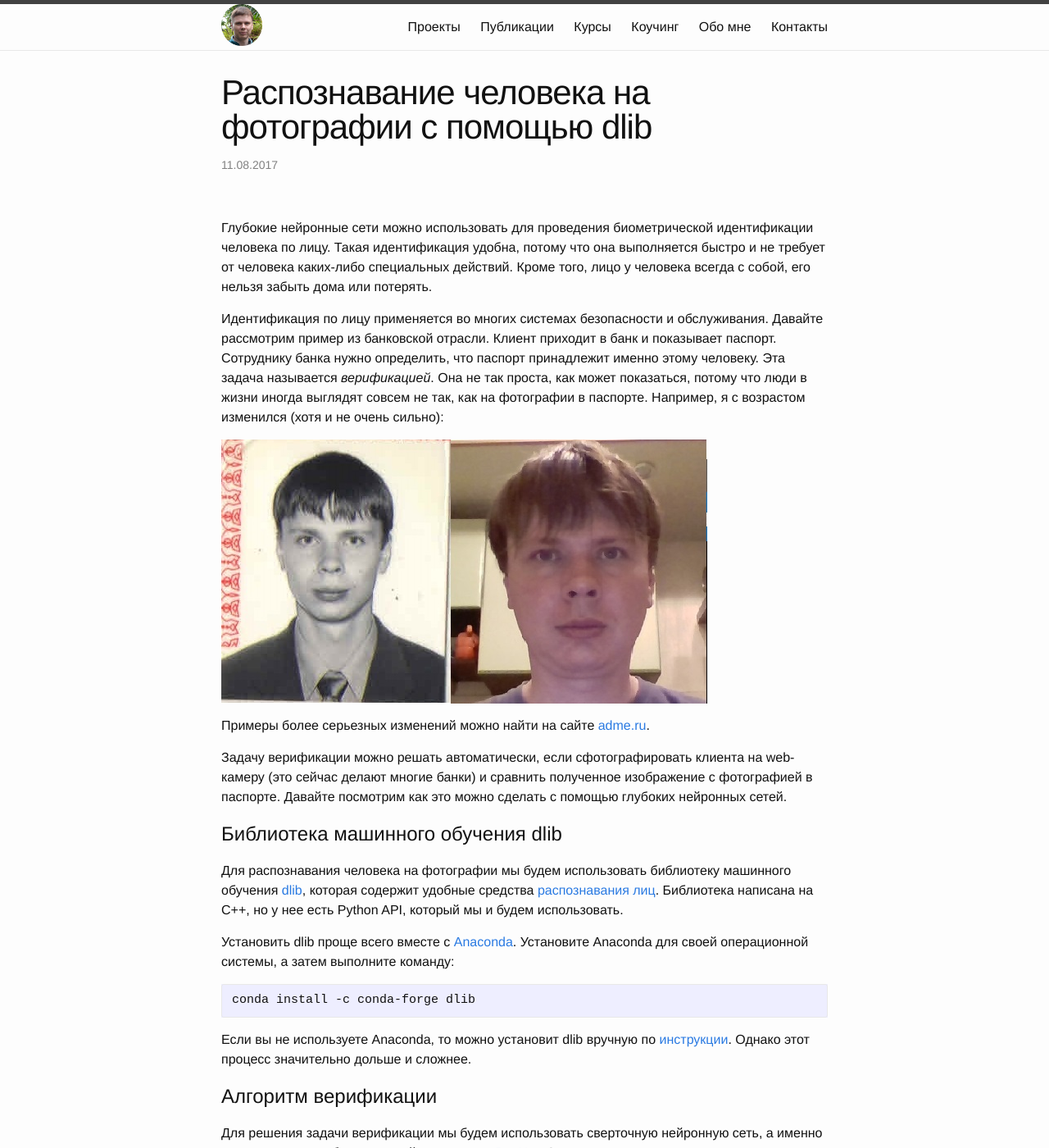
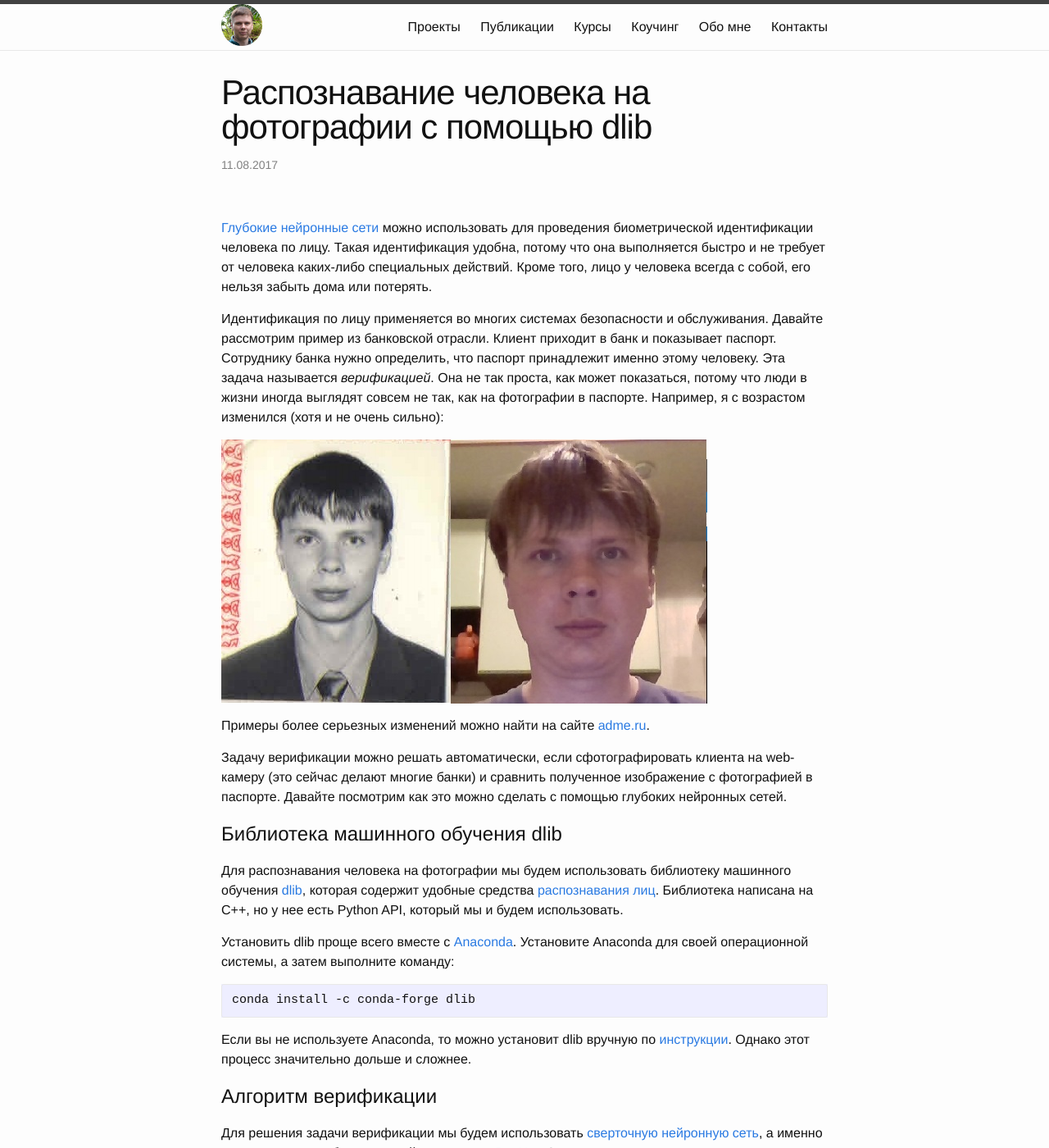
Before and after one commit to sozykin/asozykin.ru, a Jekyll site: the page built from _posts/2017-08-11-Foto-Verification-with-Dlib.md, in a window 1280 px wide and 1400 px high. Shown: the whole window at 82% size. Built offline with Jekyll 4.4.1, drawn with Linux system fonts in a browser that asks for light colours; comment, search, counter and statistics services are not loaded; part of the change alters nothing that is shown; some of the changed text lies outside the part shown.

Commit message:
Updated foto verification example

```diff
--- a/_posts/2017-08-11-Foto-Verification-with-Dlib.md
+++ b/_posts/2017-08-11-Foto-Verification-with-Dlib.md
@@ -5,7 +5,7 @@ date:   2017-08-11 09:00:00 +0500
 categories: deep_learning
 comments: true
 ---
-Глубокие нейронные сети можно использовать для проведения биометрической идентификации человека по лицу. Такая идентификация удобна, потому что она выполняется быстро и не требует от человека каких-либо специальных действий. Кроме того, лицо у человека всегда с собой, его нельзя забыть дома или потерять.
+[Глубокие нейронные сети](/courses/nnpython) можно использовать для проведения биометрической идентификации человека по лицу. Такая идентификация удобна, потому что она выполняется быстро и не требует от человека каких-либо специальных действий. Кроме того, лицо у человека всегда с собой, его нельзя забыть дома или потерять.
 
 Идентификация по лицу применяется во многих системах безопасности и обслуживания. Давайте рассмотрим пример из банковской отрасли. Клиент приходит в банк и показывает паспорт. Сотруднику банка нужно определить, что паспорт принадлежит именно этому человеку. Эта задача называется *верификацией*. Она не так проста, как может показаться, потому что люди в жизни иногда выглядят совсем не так, как на фотографии в паспорте. Например, я с возрастом изменился (хотя и не очень сильно):
 
@@ -29,7 +29,7 @@ comments: true
 
 # Алгоритм верификации
 
-Для решения задачи верификации мы будем использовать сверточную нейронную сеть, а именно предварительно обученную нейронную сеть [ResNet](https://arxiv.org/abs/1512.03385). От сети отрезаются слои, отвечающие за классификацию, и остаются только сверточные слои, которые извлекают ключевые признаки из изображения. Результат работы - набор чисел, который называется дескриптором. Такие дескрипторы мы извлечем из фотографии клиента в паспорте и с web-камеры.
+Для решения задачи верификации мы будем использовать [сверточную нейронную сеть](https://youtu.be/52U4BG0ENiM), а именно предварительно обученную нейронную сеть [ResNet](https://arxiv.org/abs/1512.03385). От сети отрезаются слои, отвечающие за классификацию, и остаются только сверточные слои, которые извлекают ключевые признаки из изображения. Результат работы - набор чисел, который называется дескриптором. Такие дескрипторы мы извлечем из фотографии клиента в паспорте и с web-камеры.
 
 dlib использует модифицированный вариант сети ResNet34. Эта сеть выдает дескрипторы из 128 чисел. Сеть обучена специальным образом так, чтобы дескрипторы фотографий одного человека находились рядом друг с другом, а дескрипторы фотографий разных людей - далеко друг от друга.
 
```
